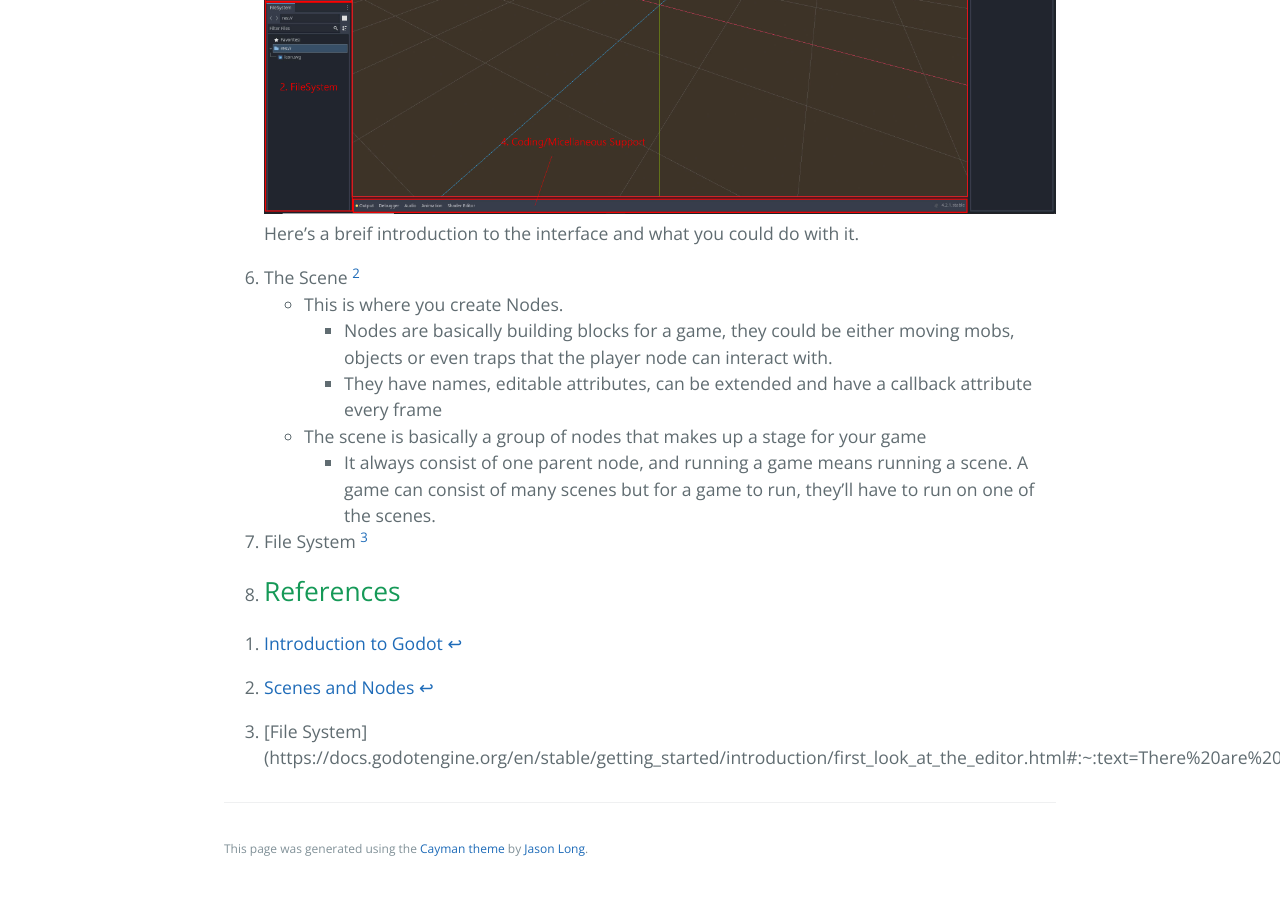
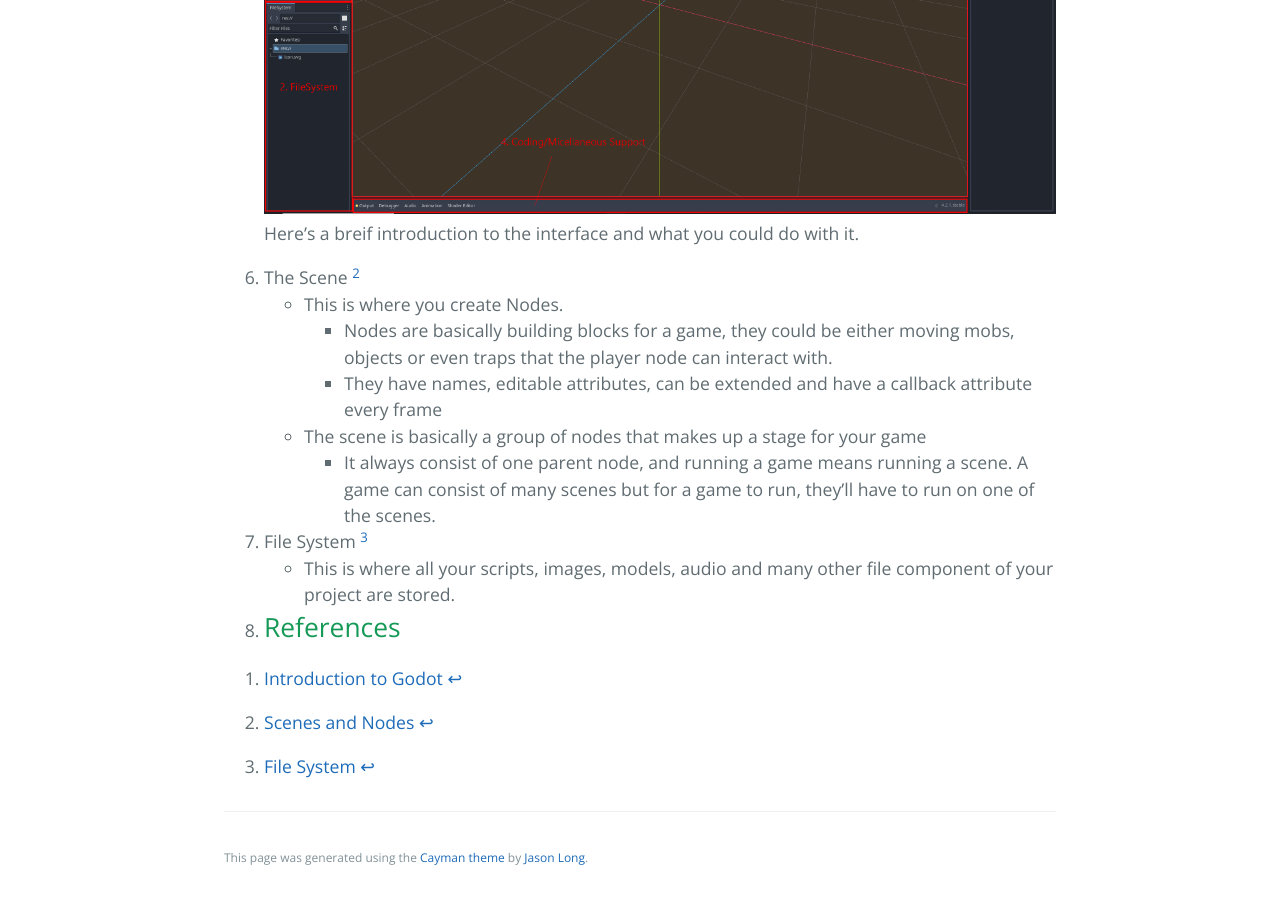
Before and after one commit to learning-software-engineering/learning-software-engineering.github.io, a Jekyll site: the page built from Topics/Tech_Stacks/Godot/Intro to Godot.md, in a window 1280 px wide and 900 px high, scrolled down 3344 px. Built offline with Jekyll 4.4.1, drawn with Linux system fonts in a browser that asks for light colours; our own code applies the rules of GitHub Pages for plain Markdown files.

Commit message:
Update Intro to Godot.md

```diff
--- a/Topics/Tech_Stacks/Godot/Intro to Godot.md
+++ b/Topics/Tech_Stacks/Godot/Intro to Godot.md
@@ -45,9 +45,9 @@ Here's a breif introduction to the interface and what you could do with it.
    - The scene is basically a group of nodes that makes up a stage for your game
         - It always consist of one parent node, and running a game means running a scene. A game can consist of many scenes but for a game to run, they'll have to run on one of the scenes.
 2. File System [^3]
-
+     - This is where all your scripts, images, models, audio and many other file component of your project are stored.
 3.
 ## References
 [^1]: [Introduction to Godot](https://docs.godotengine.org/en/stable/getting_started/introduction/introduction_to_godot.html)
 [^2]: [Scenes and Nodes](https://docs.godotengine.org/en/3.1/getting_started/step_by_step/scenes_and_nodes.html#scenes)
-[^3]: [File System] (https://docs.godotengine.org/en/stable/getting_started/introduction/first_look_at_the_editor.html#:~:text=There%20are%20four%20main%20screen,design%20levels%20for%203D%20games.)
+[^3]: [File System](https://docs.godotengine.org/en/stable/getting_started/introduction/first_look_at_the_editor.html#:~:text=There%20are%20four%20main%20screen,design%20levels%20for%203D%20games.)
```
